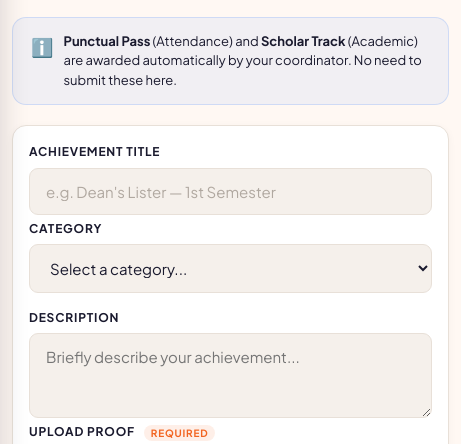
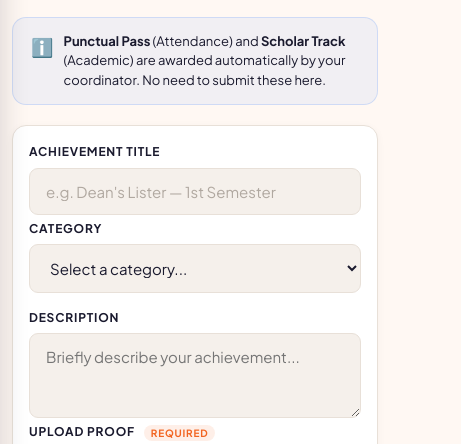
Before and after one commit to sisssy0407/stars-student, a website: page submit.html in a window 390 px wide. Shown: the part 178-622 px from the top of the page, 461 px wide, since content can reach past the window. Drawn offline with Linux system fonts and the light colour scheme; sample sign-in values are in the browser's storage.

Commit message:
Fix overflow responsive layout

```diff
--- a/style.css
+++ b/style.css
@@ -50,6 +50,7 @@
   font-family: var(--font-body);
   font-size: 15px;
   line-height: 1.6;
+  overflow-x: hidden;
 }
 
 a { color: inherit; text-decoration: none; }
@@ -279,6 +280,7 @@
   display: flex;
   min-height: 100vh;
   background: var(--off-white);
+  overflow-x: hidden;
 }
 
 /* SIDEBAR */
@@ -375,6 +377,9 @@
   flex: 1;
   padding: 36px 40px;
   min-height: 100vh;
+  width: calc(100% - 230px);
+  max-width: calc(100% - 230px);
+  overflow-x: hidden;
 }
 
 .page-header {
@@ -554,6 +559,9 @@
   .main-content {
     margin-left: 0;
     padding: 72px 16px 32px;
+    width: 100%;
+    max-width: 100%;
+    overflow-x: hidden;
   }
 
   /* Page header stacks vertically */
```
